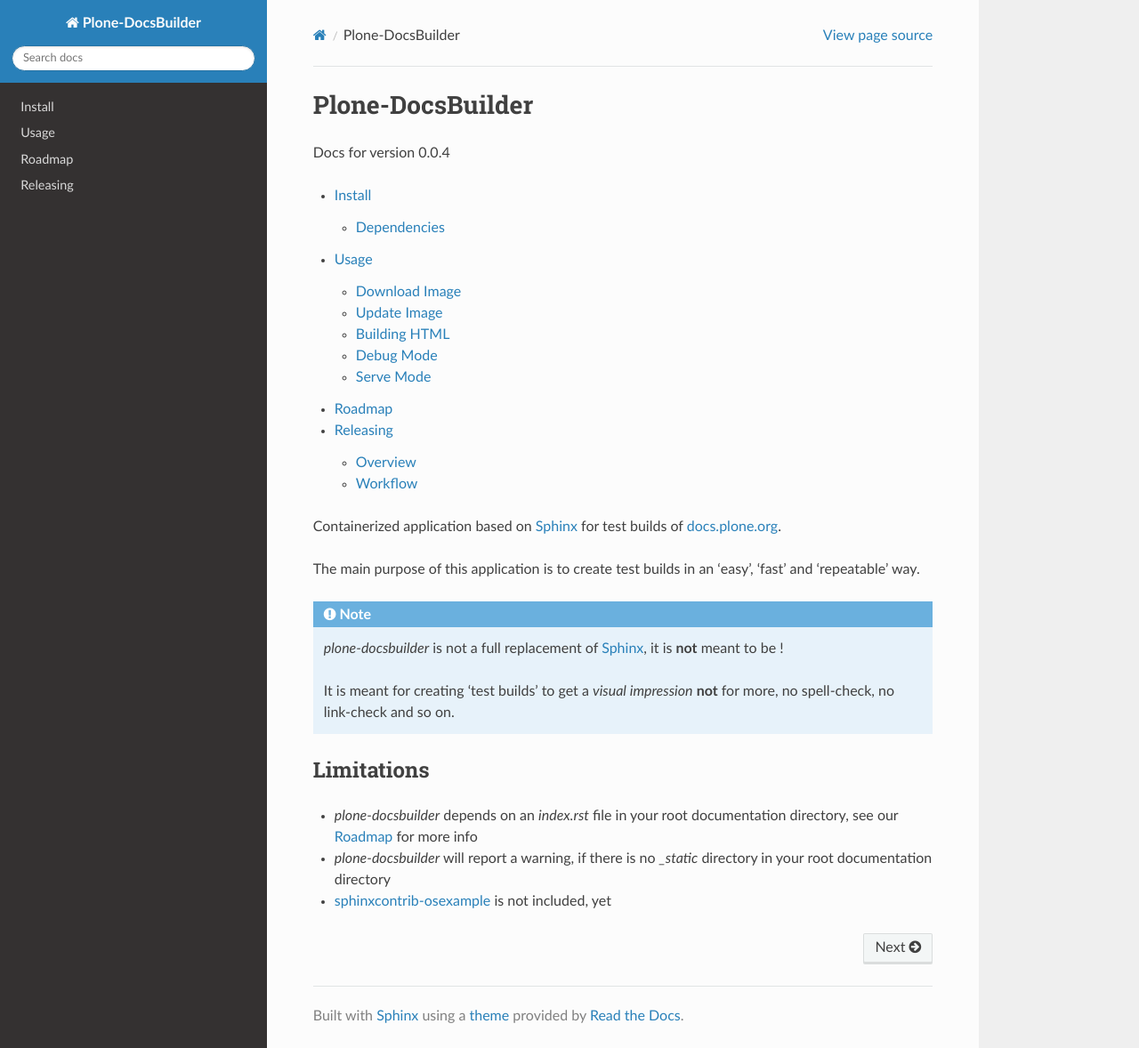
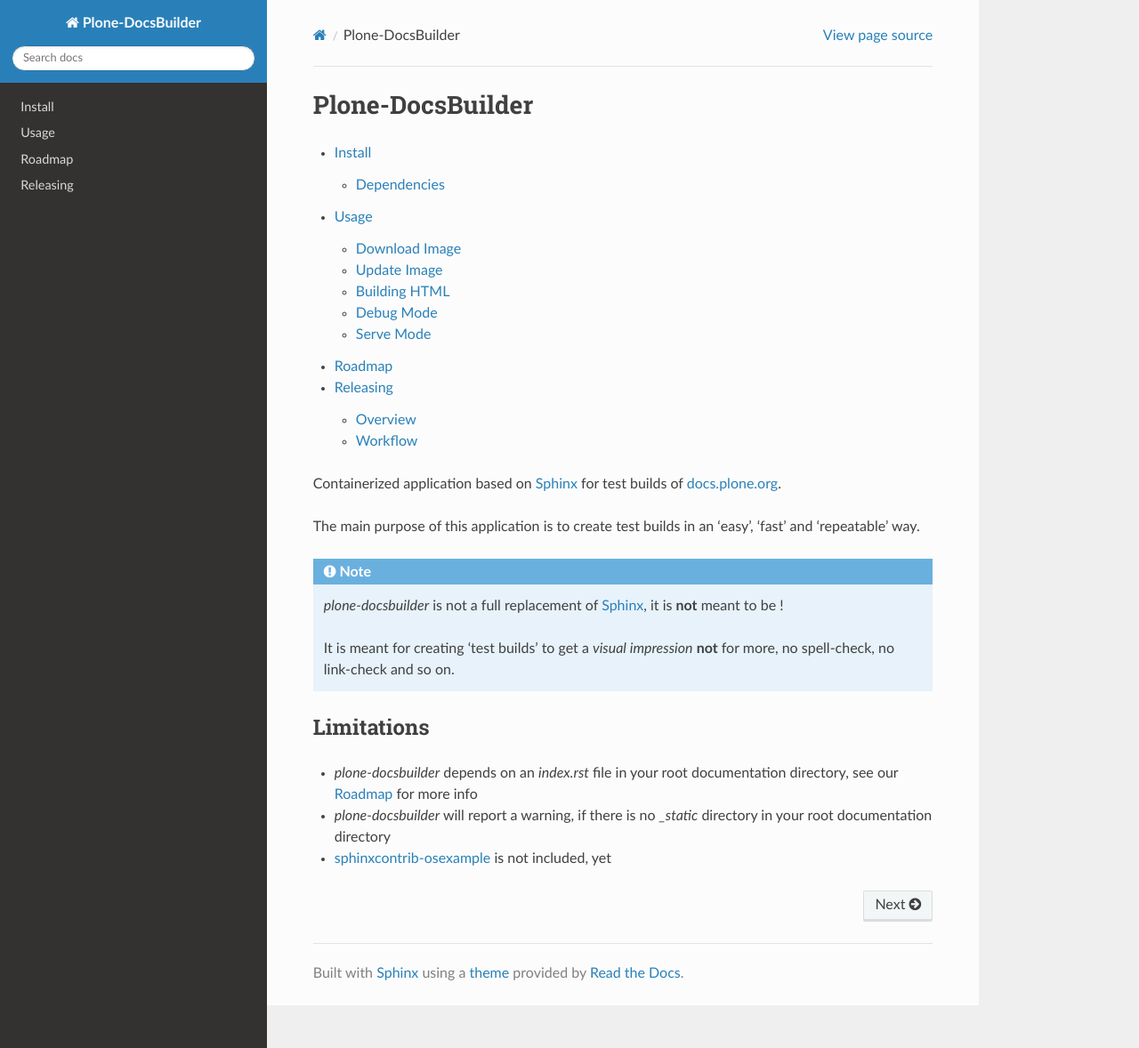
Before and after one commit to testthedocs/plone-docsbuilder, a Sphinx documentation site: the page built from docs/index.rst, in a window 1280 px wide and 1178 px high. Shown: the whole window at 89% size. Built offline with Sphinx 7.4.7 and the Read the Docs theme 2.0.0, drawn with Linux system fonts in a browser that asks for light colours.

Commit message:
Docs: Fix reST

```diff
--- a/docs/index.rst
+++ b/docs/index.rst
@@ -1,8 +1,6 @@
 =================
 Plone-DocsBuilder
 =================
-
-Docs for version 0.0.4
 
 .. toctree::
    :maxdepth: 2
--- a/docs/usage.rst
+++ b/docs/usage.rst
@@ -5,7 +5,7 @@ Usage
 .. note::
 
    All commands in the documentation refrer to the installation according to the official
-   ` Docker installation guide <https://docs.docker.com/engine/installation/>`_.
+   `Docker installation guide <https://docs.docker.com/engine/installation/>`_.
 
    If you installed Docker via the package manager of your Operating System you may have to adjust the commands.
 
```
